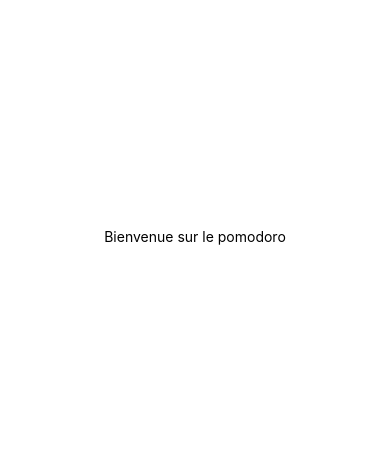
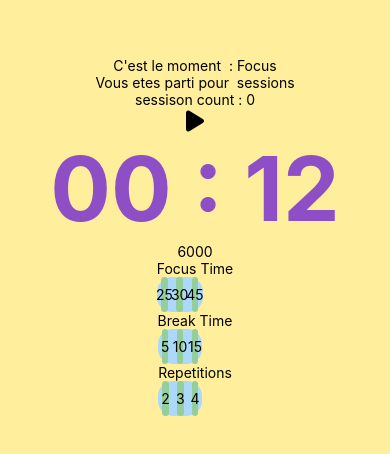
Before and after one commit to BenjaminPmt/Pomodoro, a React Native app: screen / in a window 390 px wide. Shown: the part 186-640 px from the top of the page. Built offline with nearby package versions, Linux system fonts and the light colour scheme.

Commit message:
add sessions

```diff
--- a/App.js
+++ b/App.js
@@ -1,11 +1,112 @@
 import { StatusBar } from 'expo-status-bar';
-import { StyleSheet, Text, View } from 'react-native';
+import { StyleSheet, Text, View, Button, Pressable } from 'react-native';
+import { useState, useEffect } from 'react';
+import Timer from './components/Timer';
+import ButtonTimer from './components/ButtonTimer';
+import Choice from './components/Choice';
 
 export default function App() {
+
+const FOCUS_TIME_MINUTES = 0.2 * 60 * 1000
+const BREAK_TIME_MINUTES = 0.1 * 60 * 1000
+// const five = 0.3 * 60 * 1000
+// const twentyFive =  25 * 60 * 1000
+// const thirty = 30 * 60 * 1000
+// ce stade est le chiffre qui defile
+const [workTime, setWorkTime] = useState(FOCUS_TIME_MINUTES)
+const [breakTime, setBreakTime] = useState(BREAK_TIME_MINUTES)
+const [sessionCount, setSessionCount] = useState(0)
+const [numberOfSessions, setNumberOfSessions] = useState() // Par exemple
+
+// timerInterval: Stocke l'ID de l'intervalle du minuteur pour pouvoir l'arrêter.
+const [timerInterval, setTimerInterval] = useState(null)
+
+// isTimerRunning: Indique si le minuteur est actif.
+const [isTimerRunning, setIsTimerRunning] = useState(false)
+
+const [timerMode, setTimerMode] = useState("Focus")
+
+
+const startTimer = () =>{
+  console.log('start pomodoro')
+    setIsTimerRunning(true)
+  // setinterval permet d'executer une action de maniere repetée a un interval regulier comme chaque 2secondes
+  // prev utilise notre ancien state donc il prend le state et ensuite il ajoute -1
+const id = setInterval(()=> setWorkTime(prev => prev -1000), 1000)
+setTimerInterval(id)
+}
+
+const stopTimer = () => {
+  console.log('pause pomodoro')
+  if(timerInterval != null){
+    clearInterval(timerInterval)
+  }
+  setIsTimerRunning(false)
+}
+
+useEffect(() => {
+  if (workTime === 0) {
+    if (timerMode === 'Focus') {
+      setTimerMode("Break");
+      setWorkTime(breakTime); // Basculer vers le temps de pause
+      if (sessionCount < numberOfSessions) {
+        // Condition pour éviter de démarrer un nouveau timer si le nombre de sessions est atteint
+        startTimer(); // Démarrez immédiatement le Break
+      }
+    } else {
+      setTimerMode('Focus');
+      setWorkTime(FOCUS_TIME_MINUTES); // Réinitialiser le temps de travail pour le prochain cycle
+      // Incrémenter le compteur de sessions seulement après un cycle Focus-Break complet
+      setSessionCount(prevCount => prevCount + 1); // Incrémenter ici après un cycle complet
+
+      if (sessionCount < numberOfSessions - 1) { // Vérifiez s'il reste des sessions, ajustez pour la session actuelle
+        startTimer(); // Commencez immédiatement la prochaine session Focus
+      }
+    }
+
+    // Arrêter le timer à la fin de chaque cycle pour permettre un contrôle manuel, si désiré
+    stopTimer();
+
+    if (timerMode === 'Break' && sessionCount === numberOfSessions - 1) {
+      alert("Bravo ! Vous avez complété vos sessions de focus.");
+      setSessionCount(0); // Réinitialiser le compteur de sessions
+      // Optionnel : Réinitialiser numberOfSessions ou offrir une option pour recommencer
+      return;
+    }
+  }
+}, [workTime, timerMode, numberOfSessions, sessionCount, breakTime]);
+
+
+
+
+
+
   return (
     <View style={styles.container}>
-      <Text>Bienvenue sur le pomodoro</Text>
       <StatusBar style="auto" />
+      <Text>C'est le moment  : {timerMode}</Text>
+      <Text>Vous etes parti pour {numberOfSessions} sessions</Text>
+      <Text>sessison count : {sessionCount}</Text>
+      <ButtonTimer isTimerRunning={isTimerRunning} stopTimer={stopTimer} startTimer={startTimer}/>
+      <Timer timerDate={new Date(workTime)}/>
+      <Text>{BREAK_TIME_MINUTES}</Text>
+        <Choice titleChoice={'Focus Time'} nb1={25} nb2={30} nb3={45}
+                choice1={() =>(setWorkTime(FOCUS_TIME_MINUTES))}
+                choice2={() =>(setWorkTime(thirty))}
+                choice3={() =>(setWorkTime(twentyFive))}
+         />
+        <Choice titleChoice={'Break Time'} nb1={5} nb2={10} nb3={15}
+        choice1={() => setBreakTime(BREAK_TIME_MINUTES)}
+        choice2={() => setBreakTime(10 * 60 * 1000)}
+        choice3={() => setBreakTime(15 * 60 * 1000)}
+
+        />
+        <Choice titleChoice={'Repetitions'} nb1={2} nb2={3} nb3={4}
+        choice1={() => setNumberOfSessions(2)}
+        choice2={() => setNumberOfSessions(3)}
+        choice3={() => setNumberOfSessions(4)}
+
+        />
     </View>
   );
 }
@@ -13,8 +114,8 @@ export default function App() {
 const styles = StyleSheet.create({
   container: {
     flex: 1,
-    backgroundColor: '#fff',
+    backgroundColor: '#FFEE9C',
     alignItems: 'center',
     justifyContent: 'center',
-  },
+  }
 });
--- /dev/null
+++ b/components/ButtonTimer.js
@@ -0,0 +1,12 @@
+import { View, Text, Button, Pressable } from 'react-native'
+import { useState } from 'react'
+import { FontAwesome6 } from '@expo/vector-icons';
+export default function ButtonTimer({startTimer, stopTimer, isTimerRunning}) {
+  return (
+    <Pressable onPress={isTimerRunning ? stopTimer : startTimer}>
+    <View>
+      <FontAwesome6 name={isTimerRunning ? 'pause' : 'play'} size={24} color="black" />
+    </View>
+    </Pressable>
+  )
+}
--- /dev/null
+++ b/components/Choice.js
@@ -0,0 +1,37 @@
+import { View, Text, StyleSheet, Pressable } from 'react-native'
+export default function Choice({nb1, nb2, nb3, titleChoice, choice1, choice2, choice3}) {
+  return (
+    <View>
+        <Text>{titleChoice}</Text>
+      <View style={styles.choiceTime}>
+          <Pressable style={styles.containerTime} onPress={choice1}>
+            <Text>{nb1}</Text>
+          </Pressable>
+          <Pressable style={styles.containerTime} onPress={choice2}>
+            <Text>{nb2}</Text>
+          </Pressable>
+          <Pressable style={styles.containerTime} onPress={choice3}>
+            <Text>{nb3}</Text>
+          </Pressable>
+      </View>
+    </View>
+  )
+}
+
+const styles = StyleSheet.create({
+    choiceTime:{
+        width : '60%',
+        height : 35,
+        backgroundColor : '#ACD8FC',
+        flexDirection : 'row',
+        justifyContent :'space-around',
+        borderRadius : 15,
+      },
+      containerTime : {
+        width : '15%',
+        borderRadius : 50,
+        backgroundColor : '#94CE9A',
+        justifyContent : 'center',
+        alignItems : 'center'
+      }
+  });
--- /dev/null
+++ b/components/Timer.js
@@ -0,0 +1,17 @@
+import { View, Text, Button, StyleSheet } from 'react-native'
+import { useState } from 'react';
+export default function Timer({timerDate}) {
+  return (
+    <View>
+      <Text style={styles.textTimer}>{timerDate.getMinutes().toString().padStart(2, '0')} : {timerDate.getSeconds().toString().padStart(2,'0')}</Text>
+    </View>
+  )
+}
+
+const styles = StyleSheet.create({
+  textTimer: {
+    color: '#8E4EC6',
+    fontSize : 90,
+    fontWeight : '700',
+  },
+});
--- a/package.json
+++ b/package.json
@@ -9,10 +9,11 @@
     "web": "expo start --web"
   },
   "dependencies": {
+    "@react-native-picker/picker": "^2.6.1",
     "expo": "~50.0.13",
     "expo-status-bar": "~1.11.1",
     "react": "18.2.0",
-    "react-native": "^0.73.4"
+    "react-native": "^0.73.5"
   },
   "devDependencies": {
     "@babel/core": "^7.20.0"
```
Also changed, not shown: 1 other file (tests, documents, lock files or other folders).
